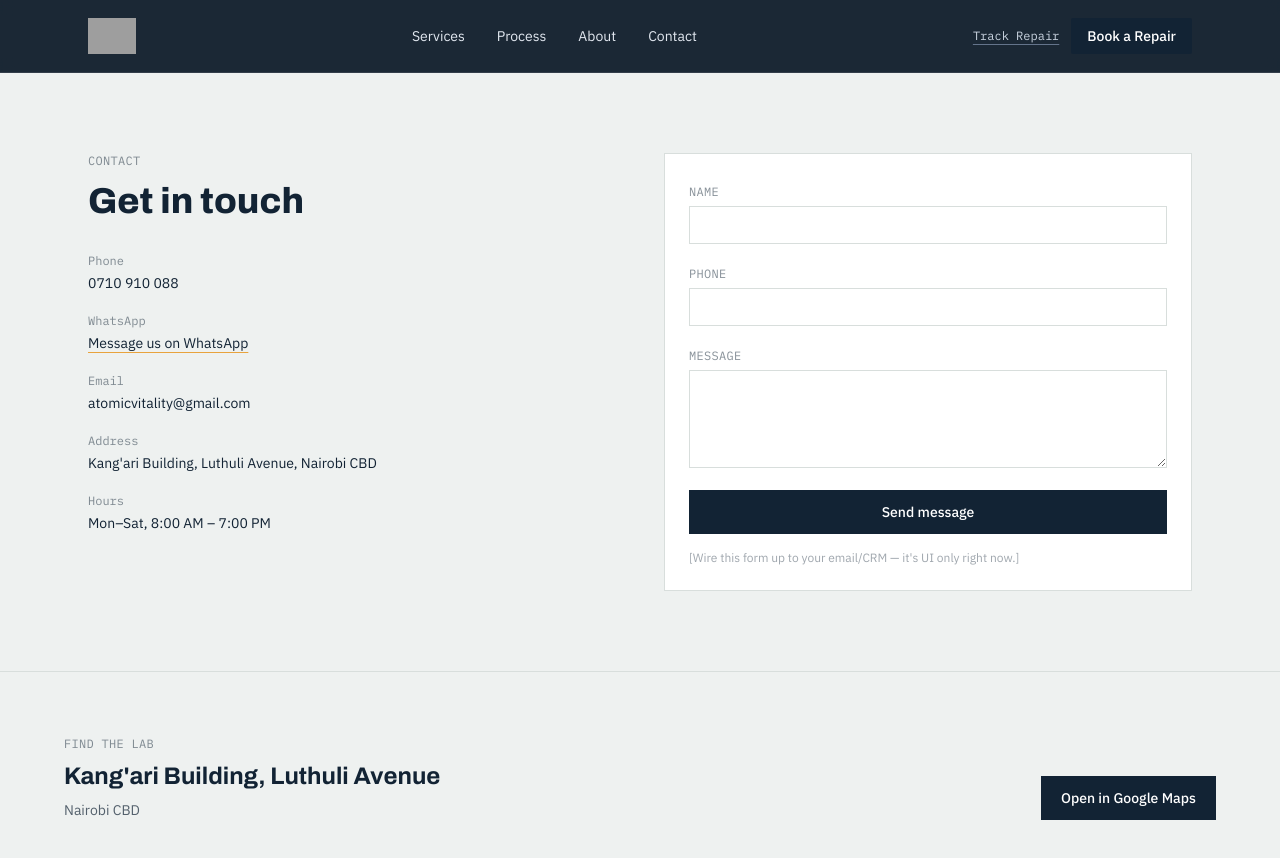
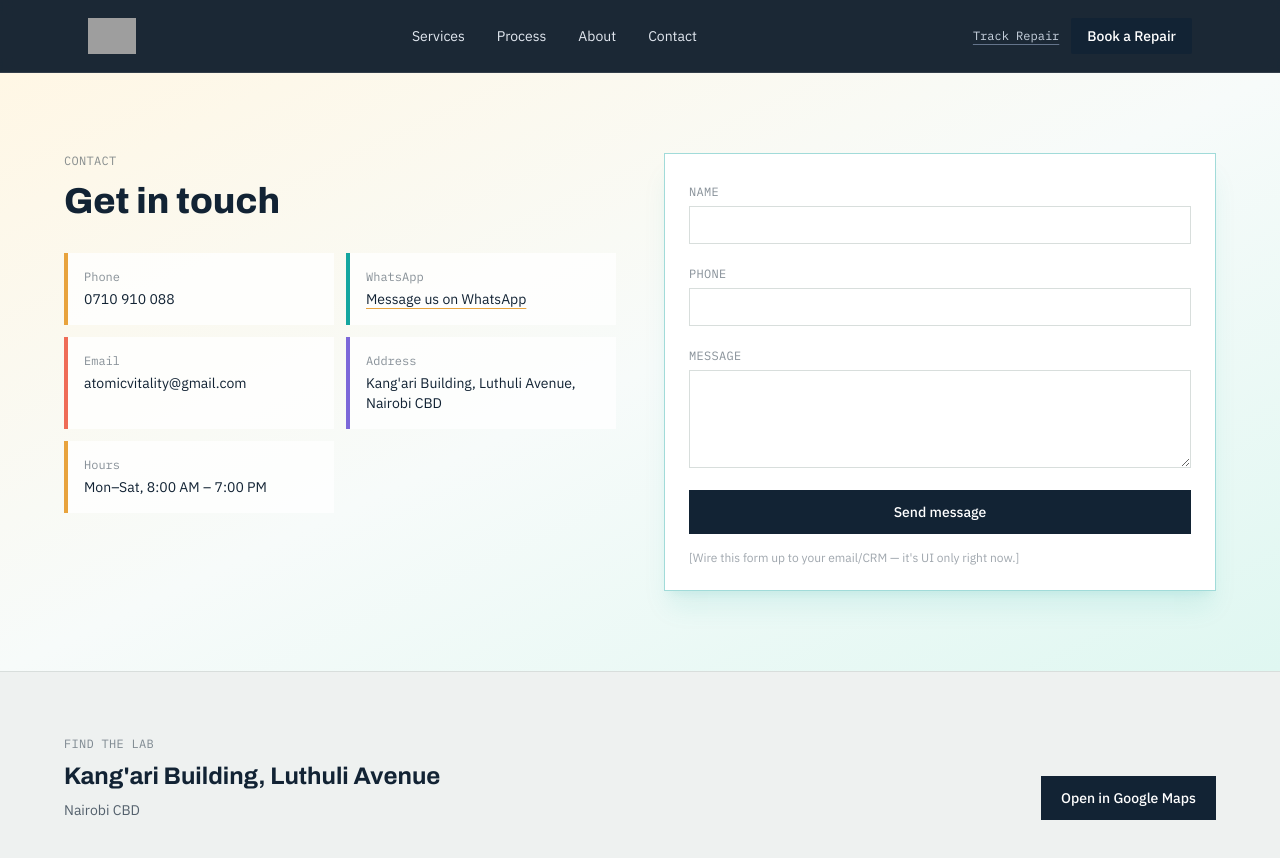
Before and after one commit to sgnjoroge254/appliance-repair-website, a Next.js app: page /contact in a window 1280 px wide. Shown: the top 858 px of the page. Built offline with nearby package versions, Linux system fonts and the light colour scheme; grey boxes are pictures that could not be loaded.

Commit message:
Add vibrant styling to inner pages
Use colorful hero gradients, accent cards, and brighter forms across services, about, contact, and assessment pages.

```diff
--- a/app/about/page.tsx
+++ b/app/about/page.tsx
@@ -42,9 +42,9 @@ const distinctions = [
 export default function AboutPage() {
   return (
     <>
-      <section className="border-b border-steelline bg-steel px-6 py-16">
+      <section className="border-b border-amber/30 bg-gradient-to-br from-[#fff1d2] via-steel to-[#dff7f1] px-6 py-16">
         <div className="mx-auto max-w-3xl">
-          <p className="font-mono text-xs uppercase tracking-wide text-ink/50">About</p>
+          <p className="font-mono text-xs uppercase tracking-wide text-[#b66d00]">About</p>
           <h1 className="mt-3 font-head text-3xl font-extrabold text-ink sm:text-4xl">
             Revitalizing your technology
           </h1>
@@ -57,20 +57,22 @@ export default function AboutPage() {
         </div>
       </section>
 
-      <section className="mx-auto max-w-3xl px-6 py-16">
-        <div className="grid gap-10 sm:grid-cols-2">
-          <div>
-            <h2 className="font-head text-xl font-bold text-ink">Our mission</h2>
+      <section className="bg-[#f7fbfa] px-6 py-16">
+        <div className="mx-auto max-w-3xl">
+        <div className="grid gap-6 sm:grid-cols-2">
+          <div className="border-t-4 border-amber bg-[#fff8e8] p-6 shadow-sm">
+            <h2 className="font-head text-xl font-bold text-[#9b5b00]">Our mission</h2>
             <p className="mt-3 font-body text-sm leading-relaxed text-ink/70">
               To save our clients time and money through unmatched component-level electronic repair and custom engineering solutions that extend the life of technology and reduce electronic waste.
             </p>
           </div>
-          <div>
-            <h2 className="font-head text-xl font-bold text-ink">Our vision</h2>
+          <div className="border-t-4 border-[#15a6a0] bg-[#e9fbf7] p-6 shadow-sm">
+            <h2 className="font-head text-xl font-bold text-[#087b78]">Our vision</h2>
             <p className="mt-3 font-body text-sm leading-relaxed text-ink/70">
               To be the most trusted and advanced electronics diagnostics and repair lab in the region — known for turning "unfixable" into "fully functional."
             </p>
           </div>
+        </div>
         </div>
       </section>
 
@@ -82,7 +84,7 @@ export default function AboutPage() {
           </p>
           <div className="mt-8 grid gap-6 sm:grid-cols-3">
             {specialties.map((s) => (
-              <div key={s.title} className="border border-steelline bg-white p-6">
+              <div key={s.title} className="border border-[#15a6a0]/30 bg-white p-6 shadow-sm transition hover:-translate-y-1 hover:border-[#15a6a0]">
                 <span className="text-2xl">{s.icon}</span>
                 <h3 className="mt-3 font-head text-lg font-bold text-ink">{s.title}</h3>
                 <p className="mt-2 font-body text-sm leading-relaxed text-ink/70">{s.body}</p>
--- a/app/book-repair/page.tsx
+++ b/app/book-repair/page.tsx
@@ -4,8 +4,9 @@ const fieldClassName = "mt-1 w-full border border-steelline px-3 py-2 font-body
 
 export default function BookRepairPage() {
   return (
-    <section className="mx-auto max-w-3xl px-6 py-20">
-      <p className="font-mono text-xs uppercase tracking-wide text-ink/50">Request an assessment</p>
+    <section className="bg-gradient-to-br from-[#fff7e5] via-[#f7fbfa] to-[#dff7f1] px-6 py-20">
+      <div className="mx-auto max-w-3xl">
+      <p className="font-mono text-xs uppercase tracking-wide text-[#b66d00]">Request an assessment</p>
       <h1 className="mt-3 font-head text-3xl font-extrabold text-ink sm:text-4xl">
         Tell us about the equipment
       </h1>
@@ -13,7 +14,7 @@ export default function BookRepairPage() {
         Share the details below so our team can review the fault and advise you on the next step before any repair work begins.
       </p>
 
-      <form className="mt-10 space-y-10 border border-steelline bg-white p-6 sm:p-8" encType="multipart/form-data">
+      <form className="mt-10 space-y-10 border border-[#15a6a0]/40 bg-white p-6 shadow-xl shadow-[#15a6a0]/10 sm:p-8" encType="multipart/form-data">
         <fieldset className="space-y-5">
           <legend className="font-mono text-xs uppercase tracking-[0.18em] text-ink/50">Your details</legend>
           <div>
@@ -104,6 +105,7 @@ export default function BookRepairPage() {
           Used only to review and respond to this request. The form is currently a UI placeholder and is not connected to a submission service.
         </p>
       </form>
+      </div>
     </section>
   );
 }
--- a/app/contact/page.tsx
+++ b/app/contact/page.tsx
@@ -3,16 +3,17 @@ import { businessInfo } from "@/lib/services";
 export default function ContactPage() {
   return (
     <>
-      <section className="mx-auto grid max-w-6xl gap-12 px-6 py-20 md:grid-cols-2">
+      <section className="bg-gradient-to-br from-[#fff7e5] via-[#f7fbfa] to-[#dff7f1] px-6 py-20">
+        <div className="mx-auto grid max-w-6xl gap-12 md:grid-cols-2">
         <div>
           <p className="font-mono text-xs uppercase tracking-wide text-ink/50">Contact</p>
           <h1 className="mt-3 font-head text-3xl font-extrabold text-ink sm:text-4xl">Get in touch</h1>
-          <dl className="mt-8 space-y-5 font-body text-sm">
-          <div>
+          <dl className="mt-8 grid gap-3 font-body text-sm sm:grid-cols-2">
+          <div className="border-l-4 border-amber bg-white/80 p-4">
             <dt className="font-mono text-xs text-ink/50">Phone</dt>
             <dd className="mt-1 text-ink">{businessInfo.phone}</dd>
           </div>
-          <div>
+          <div className="border-l-4 border-[#15a6a0] bg-white/80 p-4">
             <dt className="font-mono text-xs text-ink/50">WhatsApp</dt>
             <dd className="mt-1">
         <a
@@ -23,22 +24,22 @@ export default function ContactPage() {
               </a>
             </dd>
           </div>
-          <div>
+          <div className="border-l-4 border-[#ef6c57] bg-white/80 p-4">
             <dt className="font-mono text-xs text-ink/50">Email</dt>
             <dd className="mt-1 text-ink">{businessInfo.email}</dd>
           </div>
-          <div>
+          <div className="border-l-4 border-[#7c68d9] bg-white/80 p-4">
             <dt className="font-mono text-xs text-ink/50">Address</dt>
             <dd className="mt-1 text-ink">{businessInfo.address}</dd>
           </div>
-          <div>
+          <div className="border-l-4 border-[#e8a33d] bg-white/80 p-4">
             <dt className="font-mono text-xs text-ink/50">Hours</dt>
             <dd className="mt-1 text-ink">{businessInfo.hours}</dd>
           </div>
           </dl>
         </div>
 
-        <form className="space-y-4 border border-steelline bg-white p-6">
+        <form className="space-y-4 border border-[#15a6a0]/40 bg-white p-6 shadow-xl shadow-[#15a6a0]/10">
           <div>
             <label className="font-mono text-xs uppercase tracking-wide text-ink/50" htmlFor="name">Name</label>
             <input id="name" name="name" type="text" className="mt-1 w-full border border-steelline px-3 py-2 font-body text-sm" />
@@ -56,6 +57,7 @@ export default function ContactPage() {
           </button>
           <p className="font-body text-xs text-ink/40">[Wire this form up to your email/CRM — it's UI only right now.]</p>
         </form>
+        </div>
       </section>
 
       <section className="border-t border-steelline bg-steel px-6 py-16">
--- a/app/services/page.tsx
+++ b/app/services/page.tsx
@@ -6,9 +6,9 @@ import RepairGallery from "@/components/RepairGallery";
 export default function ServicesPage() {
   return (
     <>
-      <section className="border-b border-steelline bg-steel px-6 py-16">
+      <section className="border-b border-amber/30 bg-gradient-to-br from-[#fff7e5] via-steel to-[#d9f4f0] px-6 py-16">
         <div className="mx-auto max-w-6xl">
-          <p className="font-mono text-xs uppercase tracking-wide text-ink/50">Services</p>
+          <p className="font-mono text-xs uppercase tracking-wide text-[#b66d00]">Services</p>
           <h1 className="mt-3 max-w-2xl font-head text-3xl font-extrabold text-ink sm:text-4xl">
             Electronics repair and engineering, down to the component level
           </h1>
@@ -18,13 +18,15 @@ export default function ServicesPage() {
         </div>
       </section>
 
-      <section className="mx-auto max-w-6xl px-6 py-16">
+      <section className="bg-[#f7fbfa] px-6 py-16">
+        <div className="mx-auto max-w-6xl">
         <div id="services-grid" className="grid gap-6 sm:grid-cols-2 lg:grid-cols-3">
           {services.map((s) => (
             <div key={s.slug} id={s.slug}>
               <ServiceCard service={s} />
             </div>
           ))}
+        </div>
         </div>
       </section>
 
--- a/components/ServiceCard.tsx
+++ b/components/ServiceCard.tsx
@@ -3,17 +3,17 @@ import type { Service } from "@/lib/services";
 
 export default function ServiceCard({ service }: { service: Service }) {
   return (
-    <div className="flex flex-col border border-steelline bg-white pl-5 pr-6 py-6 [border-left-width:4px] [border-left-color:#122334]">
-      <h3 className="font-head text-xl font-bold text-ink">{service.name}</h3>
+    <div className="group flex flex-col border border-amber/30 bg-gradient-to-br from-white via-white to-amber/10 pl-5 pr-6 py-6 shadow-sm [border-left-width:4px] [border-left-color:#E8A33D] transition hover:-translate-y-1 hover:border-amber hover:shadow-lg">
+      <h3 className="font-head text-xl font-bold text-ink group-hover:text-[#b66d00]">{service.name}</h3>
       <p className="mt-2 font-body text-sm text-ink/70">{service.summary}</p>
 
       <dl className="mt-5 space-y-3 font-body text-sm">
         <div>
-          <dt className="font-mono text-xs uppercase tracking-wide text-ink/40">Common issues</dt>
+          <dt className="font-mono text-xs uppercase tracking-wide text-[#b66d00]">Common issues</dt>
           <dd className="mt-1 text-ink/80">{service.commonIssues.join(", ")}</dd>
         </div>
         <div>
-          <dt className="font-mono text-xs uppercase tracking-wide text-ink/40">Turnaround</dt>
+          <dt className="font-mono text-xs uppercase tracking-wide text-[#b66d00]">Turnaround</dt>
           <dd className="mt-1 text-ink/80">{service.turnaround}</dd>
         </div>
       </dl>
@@ -23,10 +23,10 @@ export default function ServiceCard({ service }: { service: Service }) {
       )}
 
       <div className="mt-6 flex gap-4 font-body text-sm">
-        <Link href={`/services#${service.slug}`} className="font-medium text-ink underline decoration-amber underline-offset-4 hover:text-amber">
+        <Link href={`/services#${service.slug}`} className="font-medium text-ink underline decoration-amber underline-offset-4 hover:text-[#b66d00]">
           Details
         </Link>
-        <Link href="/book-repair" className="font-medium text-ink underline decoration-amber underline-offset-4 hover:text-amber">
+        <Link href="/book-repair" className="font-medium text-ink underline decoration-amber underline-offset-4 hover:text-[#b66d00]">
           Book this repair
         </Link>
       </div>
```
